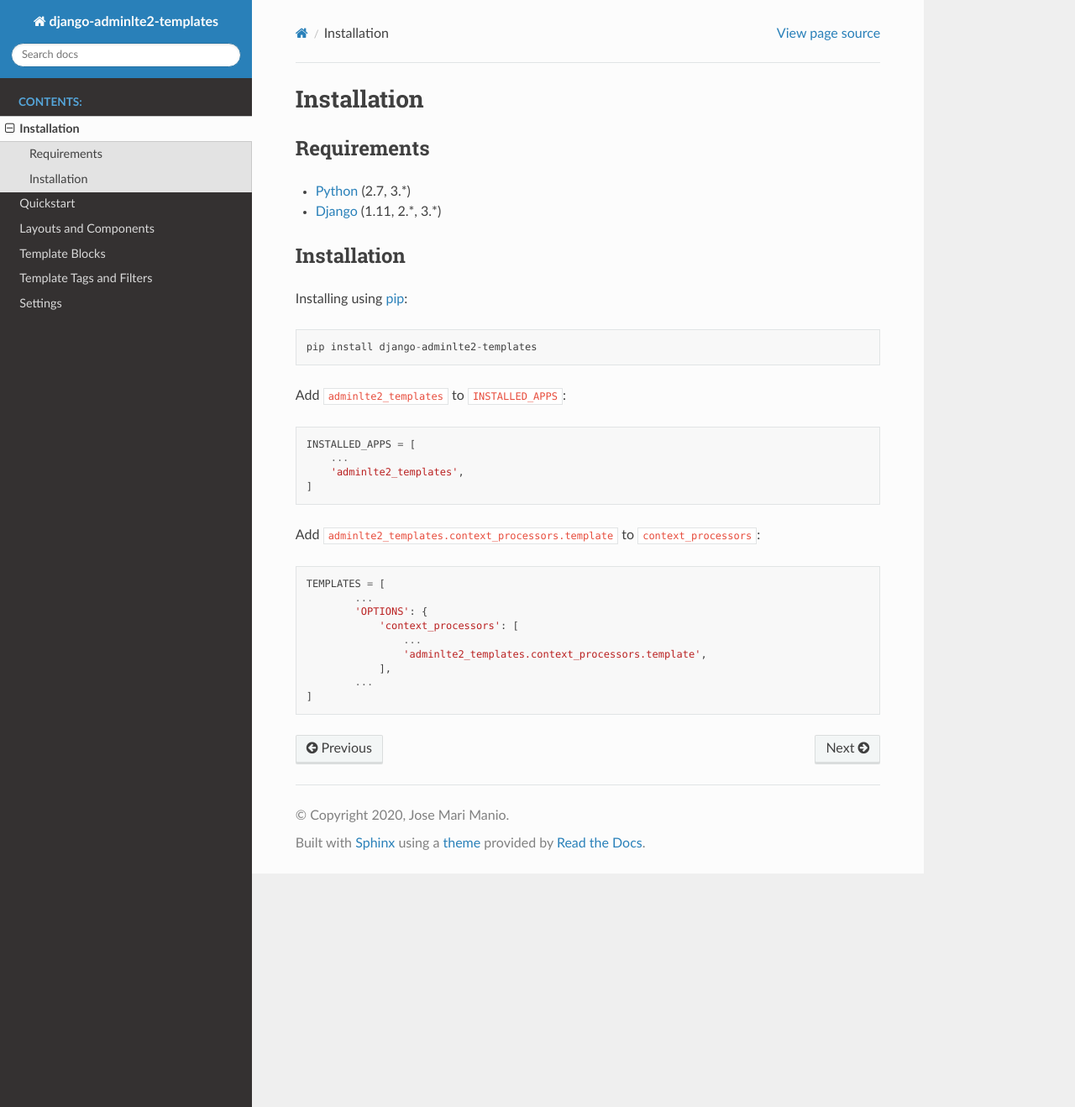
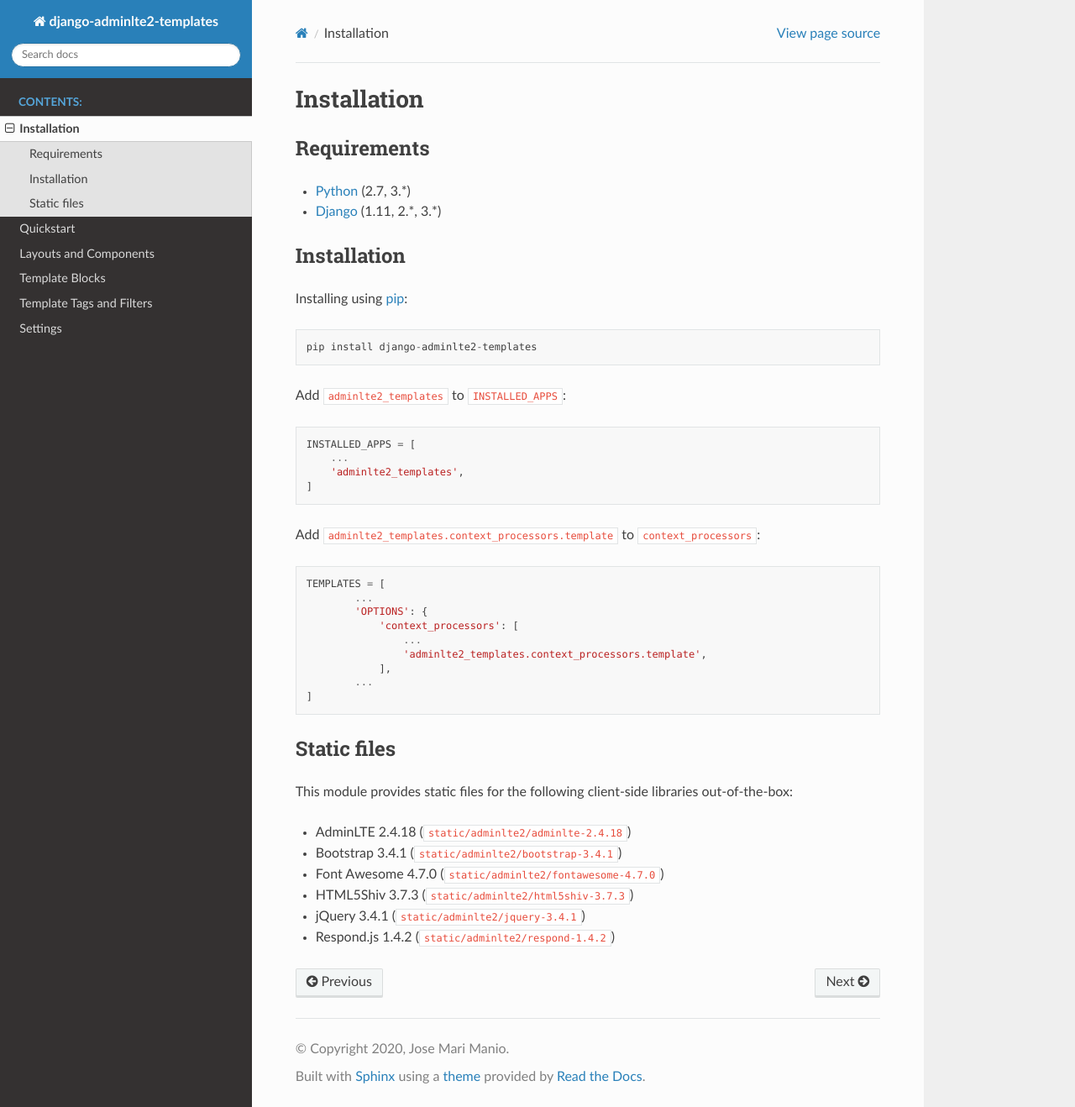
Before and after one commit to josemarimanio/django-adminlte2-templates, a Sphinx documentation site: the page built from docs/installation.rst, in a window 1280 px wide and 1318 px high. Shown: the whole window at 84% size. Built offline with Sphinx 7.4.7 and the Read the Docs theme 2.0.0, drawn with Linux system fonts in a browser that asks for light colours.

Commit message:
Updated 'docs' page 'Installation'

```diff
--- a/docs/installation.rst
+++ b/docs/installation.rst
@@ -41,3 +41,16 @@
                 ],
             ...
     ]
+
+
+Static files
+------------
+
+This module provides static files for the following client-side libraries out-of-the-box:
+
+- AdminLTE 2.4.18 (``static/adminlte2/adminlte-2.4.18``)
+- Bootstrap 3.4.1 (``static/adminlte2/bootstrap-3.4.1``)
+- Font Awesome 4.7.0 (``static/adminlte2/fontawesome-4.7.0``)
+- HTML5Shiv 3.7.3 (``static/adminlte2/html5shiv-3.7.3``)
+- jQuery 3.4.1 (``static/adminlte2/jquery-3.4.1``)
+- Respond.js 1.4.2 (``static/adminlte2/respond-1.4.2``)
```
